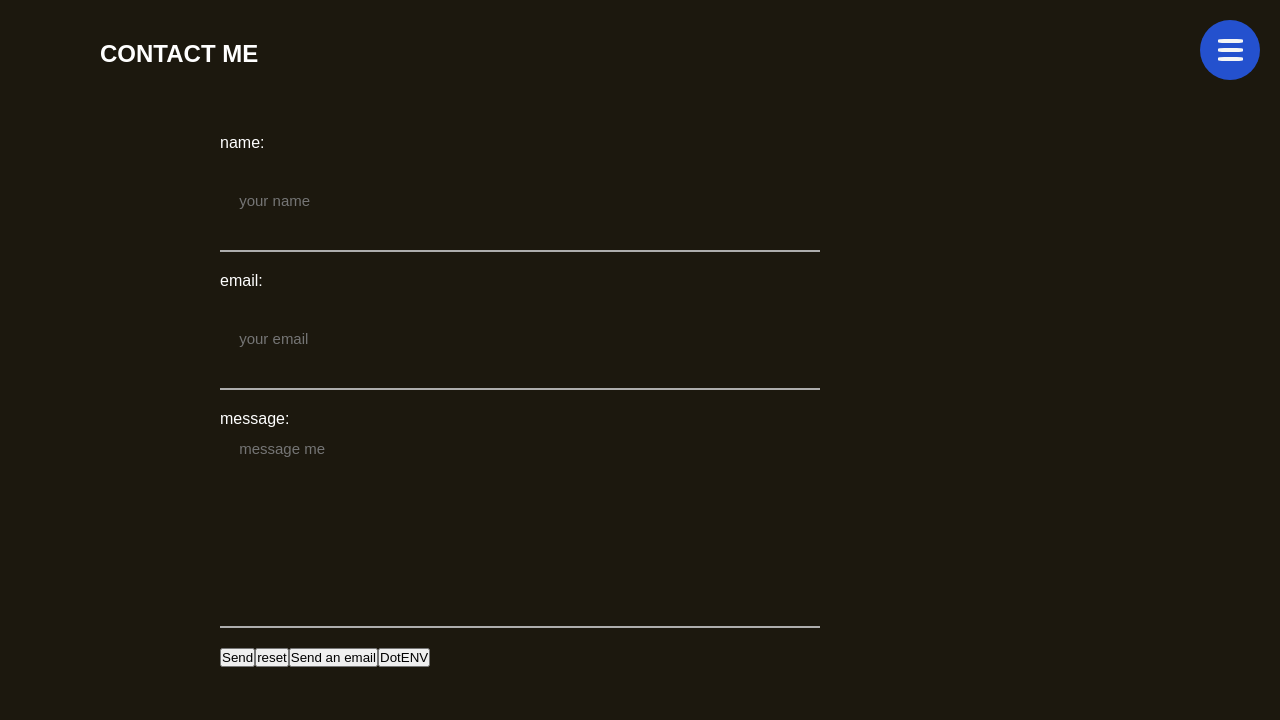
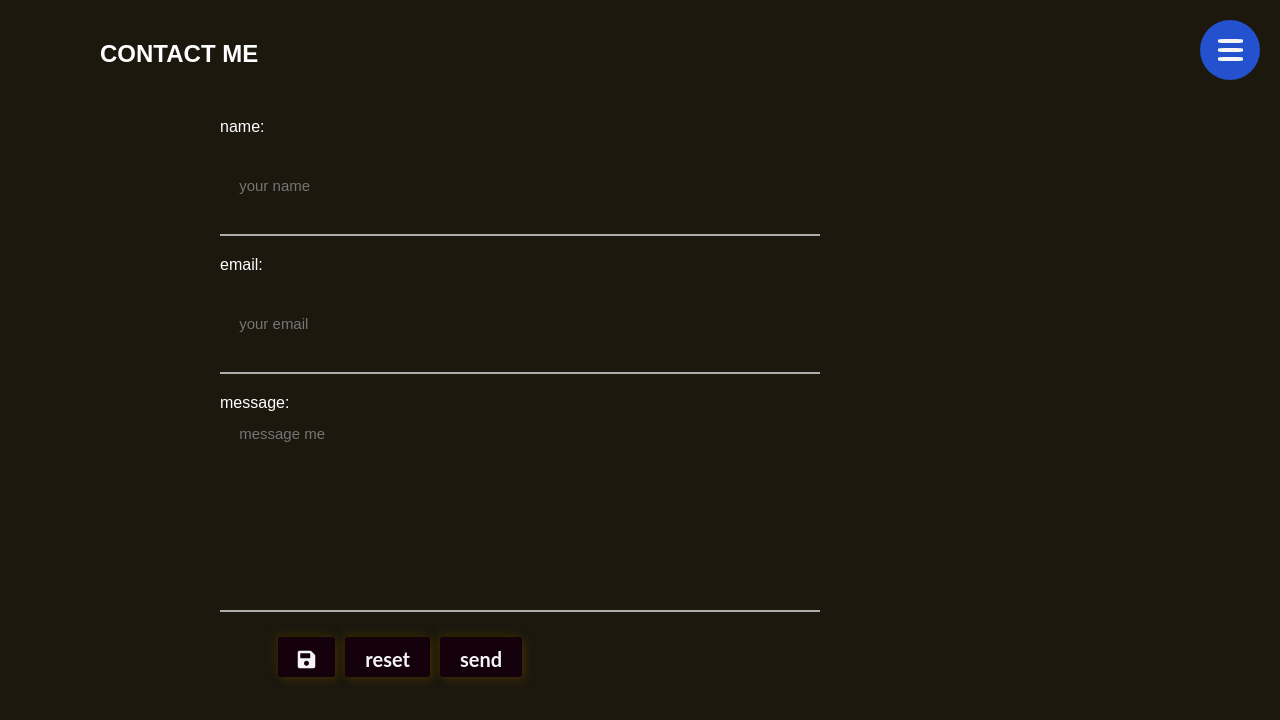
Before and after one commit to MaciejFigat/videoCover, a React (Create React App) app in the folder frontend/: page /contact in a window 1280 px wide. Shown: the top 720 px of the page. Built offline with nearby package versions, Linux system fonts and the light colour scheme; no server answers.

Commit message:
changes in logic in contactForm and styling

```diff
--- a/frontend/src/components/ContactForm.js
+++ b/frontend/src/components/ContactForm.js
@@ -4,6 +4,7 @@ import { useDispatch, useSelector } from 'react-redux'
 import { messageChange, messageReset } from '../actions/messageActions'
 import emailjs from 'emailjs-com'
 import '../styles/Form.scss'
+import '../styles/button.scss'
 
 const ContactForm = () => {
   const dispatch = useDispatch()
@@ -21,7 +22,7 @@ const ContactForm = () => {
   const [email, setEmail] = useState('')
   const [formMessage, setFormMessage] = useState('')
 
-  const messageSendHandler = (e) => {
+  const messageSaveHandler = (e) => {
     e.preventDefault()
     dispatch(messageChange({ name, email, message: formMessage }))
   }
@@ -36,14 +37,15 @@ const ContactForm = () => {
   const TEMPLATE_ID = process.env.REACT_APP_YOUR_TEMPLATE_ID
 
   const templateParams = {
-    from_name: userName,
+    from_name: name,
     to_name: 'Maciej',
-    message: userMessageContent,
-    reply_to: userEmail,
+    message: formMessage,
+    reply_to: email,
   }
 
   const emailJSSendHandler = (e) => {
     e.preventDefault()
+    dispatch(messageChange({ name, email, message: formMessage }))
     emailjs.send(SERVICE_ID, TEMPLATE_ID, templateParams, EMAILJS_ID).then(
       function (response) {
         console.log('SUCCESS!', response.status, response.text)
@@ -53,9 +55,7 @@ const ContactForm = () => {
       }
     )
   }
-  const dotenvConfig = (e) => {
-    e.preventDefault()
-  }
+
   //
 
   useEffect(() => {
@@ -101,21 +101,19 @@ const ContactForm = () => {
               placeholder='message me'
               onChange={(e) => setFormMessage(e.target.value)}
             ></textarea>
-          </div>
-          <button className='contact_button' onClick={messageSendHandler}>
-            Send
+          </div>{' '}
+        </form>
+        <div className='send_button_wrapper'>
+          <button className='send_button' onClick={messageSaveHandler}>
+            <i class='fas fa-save'></i>
           </button>
-          <button className='contact_button' onClick={messageResetHandler}>
+          <button className='send_button' onClick={messageResetHandler}>
             reset
           </button>
-
-          <button className='contact_button' onClick={emailJSSendHandler}>
-            Send an email
+          <button className='send_button' onClick={emailJSSendHandler}>
+            send
           </button>
-          <button className='contact_button' onClick={dotenvConfig}>
-            DotENV
-          </button>
-        </form>
+        </div>
       </div>
     </>
   )
--- a/frontend/src/styles/Home.scss
+++ b/frontend/src/styles/Home.scss
@@ -135,7 +135,7 @@
     transition: 0.7s;
     }
 .text.true {
-        opacity: 0.5;
+        opacity: 0.8;
         margin-left: 300px;
         transition: 0.7s;
     @media(max-width: 798px) {
--- /dev/null
+++ b/frontend/src/styles/button.scss
@@ -0,0 +1,42 @@
+.send_button_wrapper {
+    display:flex;
+
+}
+
+.send_button {
+    outline: none;
+    border: none;
+    padding: 10px 20px 30px;
+    margin: 5px;
+    cursor: pointer;
+    width: 50%;
+    min-width: fit-content;
+    height: 3vh;
+    min-height: 25px;
+    border-radius: 3px;
+    font-size: 20px;
+    font-weight: 700;
+    font-family: "Lato", sans-serif;
+    color: whitesmoke;
+    text-align: center;
+    background: #14010c;
+    box-shadow: 3px 3px 8px #3b2b08, -3px -3px 8px #2e2404;
+    transition: 0.5s;
+  }
+  .send_button:hover {
+    background: rgb(168, 195, 183);
+    transition: 0.5s;
+    color:#333;
+    // outline: none;
+    // border: none;
+  }
+  .send_button:active {
+    background: rgb(20, 170, 108);
+    // outline: none;
+    // border: none;
+  }
+
+  .send_button:not(:focus) {
+    // outline: none;
+    // border: none;
+  }
```
